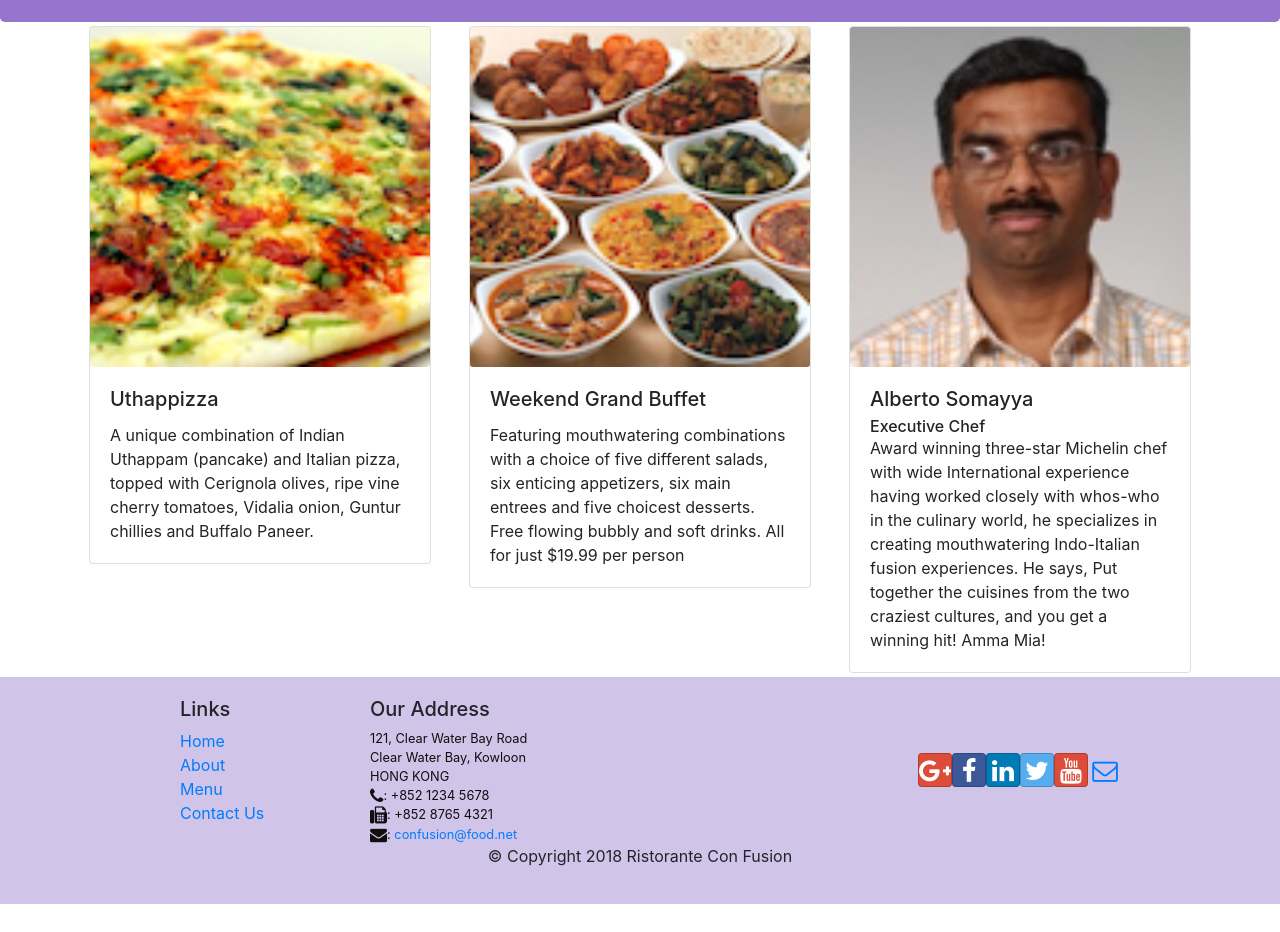
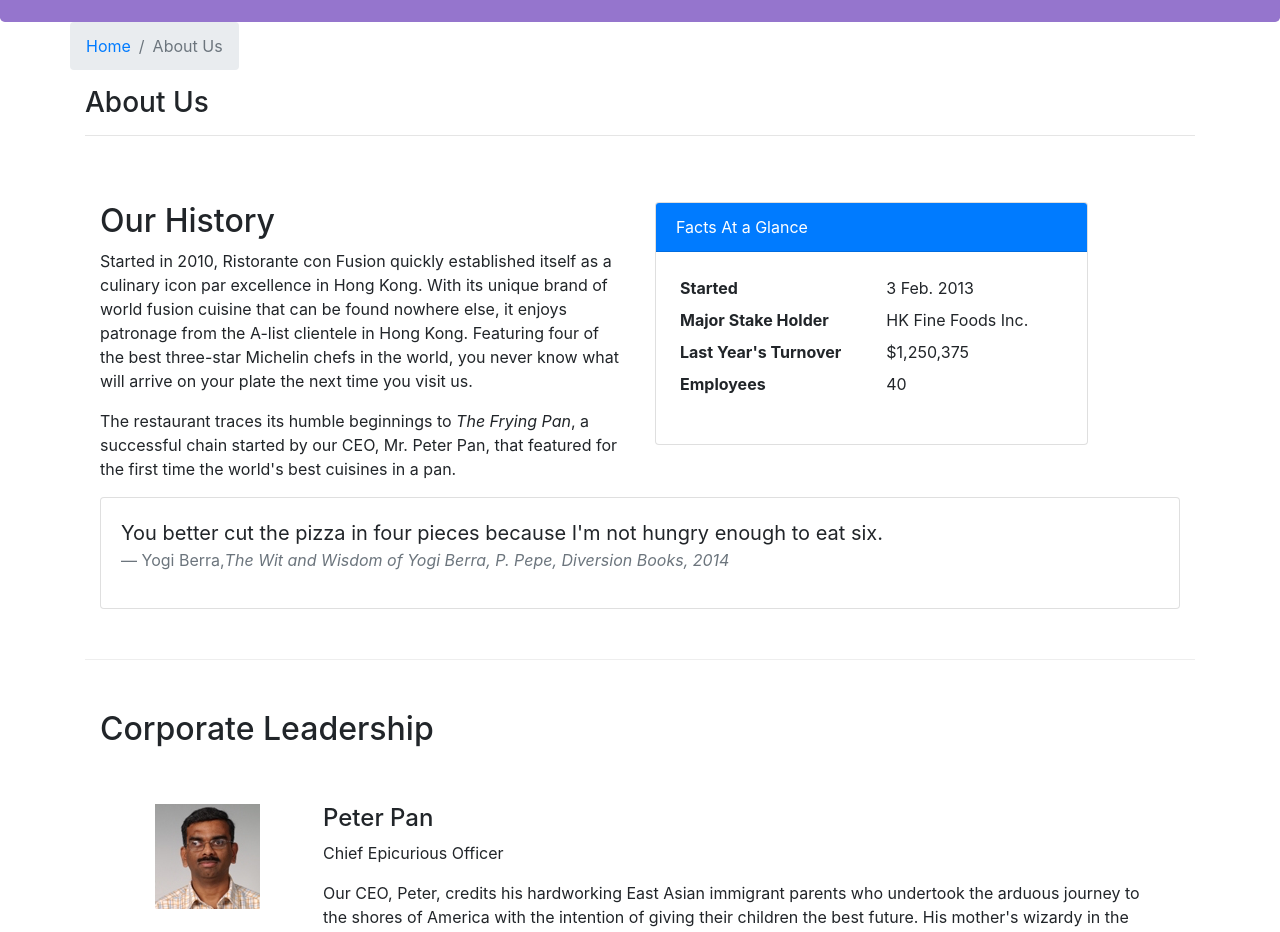
Before and after one commit to Bhushan-Thombre/Frontend-Web-Development-React, a React (Create React App) app: page /aboutus in a window 1280 px wide. Before the commit this address led to /home. Shown: the part 320-1252 px from the top of the page. Before the commit the page ends 1224 px from the top, so only its background shows below. Built offline with nearby package versions, Linux system fonts and the light colour scheme.

Commit message:
Assignment 2

```diff
--- /dev/null
+++ b/src/components/AboutComponent.js
@@ -0,0 +1,97 @@
+import React from 'react';
+import { Breadcrumb, BreadcrumbItem, Card, CardBody, CardHeader, Media } from 'reactstrap';
+import { Link } from 'react-router-dom';
+
+
+
+function RenderLeader({leader}) {
+    return(
+        <div key={leader.id} className="col-12 mt-5">
+            <Media tag="li">
+                <Media left middle>
+                    <Media object src={leader.image} alt={leader.name} />
+                </Media>
+                <Media body className="col-12 ml-5">
+                    <Media heading>{leader.name}</Media>
+                    <p>{leader.designation}</p>
+                    <p>{leader.description}</p>
+                </Media>
+            </Media>
+        </div>
+    );
+}
+
+
+function About(props) {
+
+    const leaders = props.leaders.map((leader) => {
+        return (
+            <RenderLeader leader={leader} />
+        );
+    });
+
+    return(
+        <div className="container">
+            <div className="row">
+                <Breadcrumb>
+                    <BreadcrumbItem><Link to="/home">Home</Link></BreadcrumbItem>
+                    <BreadcrumbItem active>About Us</BreadcrumbItem>
+                </Breadcrumb>
+                <div className="col-12">
+                    <h3>About Us</h3>
+                    <hr />
+                </div>
+            </div>
+            <div className="row row-content">
+                <div className="col-12 col-md-6">
+                    <h2>Our History</h2>
+                    <p>Started in 2010, Ristorante con Fusion quickly established itself as a culinary icon par excellence in Hong Kong. With its unique brand of world fusion cuisine that can be found nowhere else, it enjoys patronage from the A-list clientele in Hong Kong.  Featuring four of the best three-star Michelin chefs in the world, you never know what will arrive on your plate the next time you visit us.</p>
+                    <p>The restaurant traces its humble beginnings to <em>The Frying Pan</em>, a successful chain started by our CEO, Mr. Peter Pan, that featured for the first time the world's best cuisines in a pan.</p>
+                </div>
+                <div className="col-12 col-md-5">
+                    <Card>
+                        <CardHeader className="bg-primary text-white">Facts At a Glance</CardHeader>
+                        <CardBody>
+                            <dl className="row p-1">
+                                <dt className="col-6">Started</dt>
+                                <dd className="col-6">3 Feb. 2013</dd>
+                                <dt className="col-6">Major Stake Holder</dt>
+                                <dd className="col-6">HK Fine Foods Inc.</dd>
+                                <dt className="col-6">Last Year's Turnover</dt>
+                                <dd className="col-6">$1,250,375</dd>
+                                <dt className="col-6">Employees</dt>
+                                <dd className="col-6">40</dd>
+                            </dl>
+                        </CardBody>
+                    </Card>
+                </div>
+                <div className="col-12">
+                    <Card>
+                        <CardBody className="bg-faded">
+                            <blockquote className="blockquote">
+                                <p className="mb-0">You better cut the pizza in four pieces because
+                                    I'm not hungry enough to eat six.</p>
+                                <footer className="blockquote-footer">Yogi Berra,
+                                <cite title="Source Title">The Wit and Wisdom of Yogi Berra,
+                                    P. Pepe, Diversion Books, 2014</cite>
+                                </footer>
+                            </blockquote>
+                        </CardBody>
+                    </Card>
+                </div>
+            </div>
+            <div className="row row-content">
+                <div className="col-12">
+                    <h2>Corporate Leadership</h2>
+                </div>
+                <div className="col-12">
+                    <Media list>
+                        {leaders}
+                    </Media>
+                </div>
+            </div>
+        </div>
+    );
+}
+
+export default About;
--- a/src/components/DishdetailComponent.js
+++ b/src/components/DishdetailComponent.js
@@ -37,7 +37,7 @@
                         {comments.map((comment) => {
                             return (
                                 <li key={comment.id}>
-                                <p>{}comment.comment</p>
+                                <p>{comment.comment}</p>
                                 <p>-- {comment.author} , {new Intl.DateTimeFormat('en-US', {year: 'numeric', month: 'short',  day: '2-digit' }).format(new Date(Date.parse(comment.date)))}</p>
                             </li>
                             );
--- a/src/components/MainComponent.js
+++ b/src/components/MainComponent.js
@@ -1,5 +1,6 @@
 import React, { Component } from 'react';
 import Home from './HomeComponent';
+import About from './AboutComponent';
 import Menu from './MenuComponent';
 import Contact from './ContactComponent';
 import Header from './HeaderComponent';
@@ -36,6 +37,14 @@
       );
     }
 
+
+    const AboutUsPage = () => {
+      return(
+          <About leaders={this.state.leaders} />
+      );
+  }
+
+
     const DishWithId = ({match}) => {
       return (
         <DishDetail dish={this.state.dishes.filter((dish) => dish.id === parseInt(match.params.dishId,10))[0]}
@@ -49,6 +58,7 @@
         <Header />
         <Switch>
           <Route path="/home" component={HomePage} />
+          <Route exact path="/aboutus" component={AboutUsPage} />
           <Route exact path="/menu" component={() => <Menu dishes={this.state.dishes} />} />
           <Route path="/menu/:dishId" component={DishWithId} />
           <Route exact path="/contactus" component={Contact} />
```
